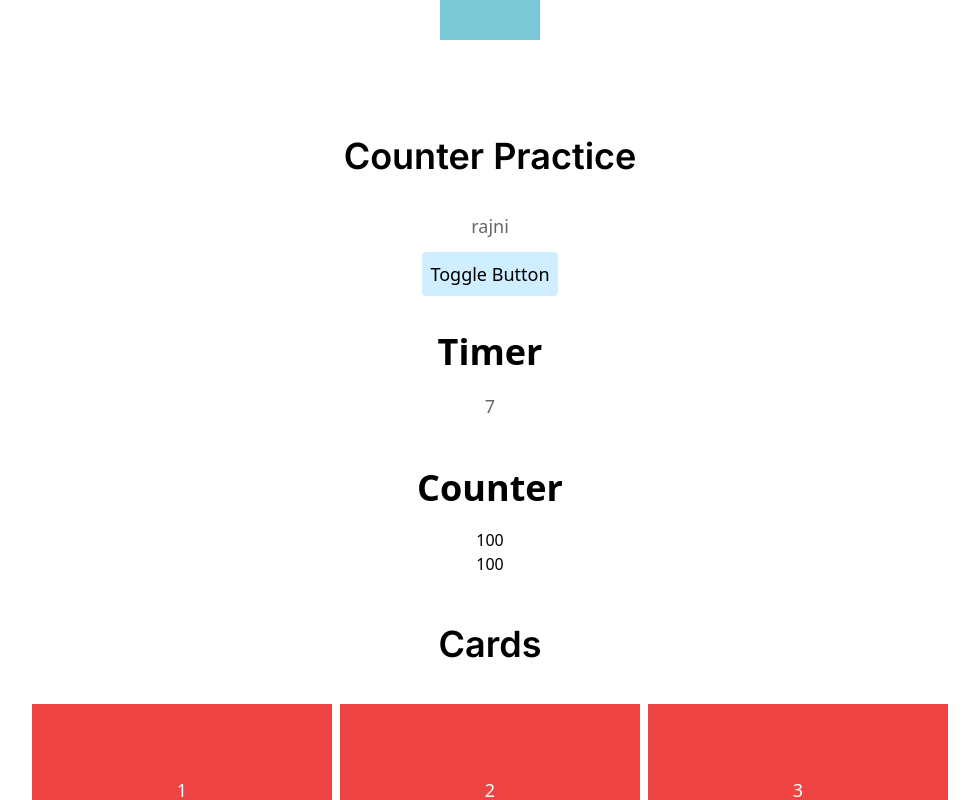
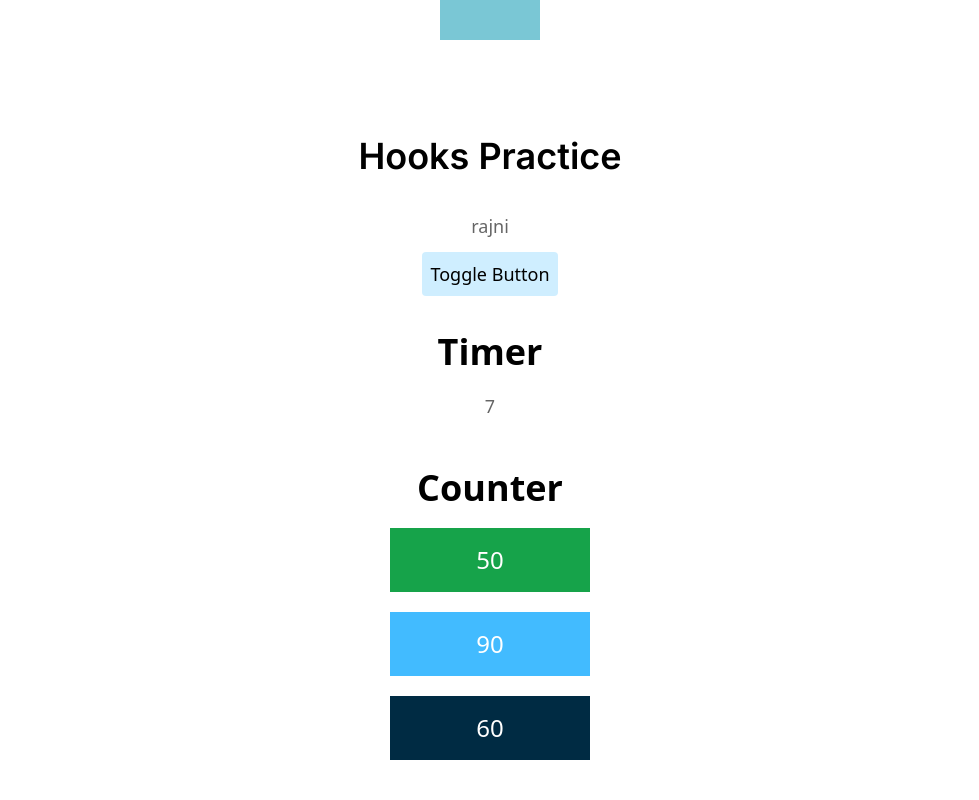
Before and after one commit to Seema-476/homepage-react, a React (Create React App) app: page / in a window 1280 px wide. Shown: the part 2160-2960 px from the top of the page, without its empty margins (150-1129 px from the left). Built offline with nearby package versions, Linux system fonts and the light colour scheme.

Commit message:
counter changes

```diff
--- a/src/components/home/CounterPractice.jsx
+++ b/src/components/home/CounterPractice.jsx
@@ -13,20 +13,31 @@ const CounterPractice = () => {
         <div>
             <div className='container'>
                 <p className='font-bold md:text-4xl text-2xl text-center'>Counter</p>
-                <div className='text-center pt-5'>
+                <div className='text-center mt-5 bg-green-600 py-4 px-9 w-[200px] mx-auto'>
                     <ReactVisibilitySensor onChange={onVisible}>
                         <div>
-                            <CountUp start={0} end={isVisible ? 100 : 0} delay={1}>
-                            </CountUp>
-                        </div>
-                    </ReactVisibilitySensor>
-                    <ReactVisibilitySensor onChange={onVisible}>
-                        <div>
-                            <CountUp start={50} end={isVisible ? 100 : 0} delay={1}>
+                            <CountUp start={0} end={isVisible ? 50 : 0} delay={2} className=' text-white text-2xl'>
                             </CountUp>
                         </div>
                     </ReactVisibilitySensor>
                 </div>
+                <div className='text-center mt-5 bg-dark-blue py-4 px-9 w-[200px] mx-auto'>
+                    <ReactVisibilitySensor onChange={onVisible}>
+                        <div>
+                            <CountUp start={0} end={isVisible ? 90 : 0} delay={2} className='text-white text-2xl'>
+                            </CountUp>
+                        </div>
+                    </ReactVisibilitySensor>
+                  </div>
+                <div className='text-center mt-5 bg-deep-blue py-4 px-9 w-[200px] mx-auto'>
+                    <ReactVisibilitySensor onChange={onVisible}>
+                        <div>
+                            <CountUp start={0} end={isVisible ? 60 : 0} delay={2} className='text-white text-2xl'>
+                            </CountUp>
+                        </div>
+                    </ReactVisibilitySensor>
+                </div>
+
             </div>
         </div>
     )
--- a/src/components/home/HooksPractice.jsx
+++ b/src/components/home/HooksPractice.jsx
@@ -16,7 +16,7 @@ const HooksPractice = () => {
   return (
     <div className='py-12'>
       <div className='container'>
-        <h3 className='font-inter font-semibold text-4xl text-black text-center pb-9'>Counter Practice </h3>
+        <h3 className='font-inter font-semibold text-4xl text-black text-center pb-9'>Hooks Practice </h3>
         {/* use state */}
         <div className='text-center '>
           <p className='text-lg text-black opacity-60'>{name}</p>
```
